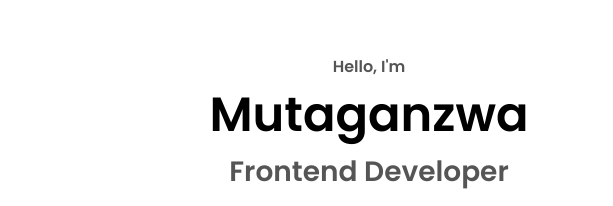
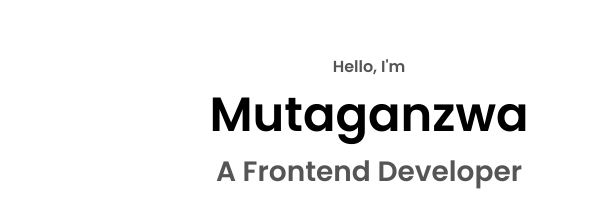
Before and after one commit to mutaganzwa-desire/mutaganzwa-desire.github.io, a plain HTML site: page index.html in a window 1280 px wide. Shown: the part 168-374 px from the top of the page, 511-1124 px from the left. Drawn offline with Linux system fonts and the light colour scheme.

Commit message:
section__text__p2 updated

```diff
--- a/index.html
+++ b/index.html
@@ -43,7 +43,7 @@
         <div class="section__text">
             <p class="section__text__p1">Hello, I'm</p>
             <h1 class="title">Mutaganzwa</h1>
-            <p class="section__text__p2">Frontend Developer</p>
+            <p class="section__text__p2">A Frontend Developer</p>
             <div class="btn-container">
                 <button class="btn btn-color-2"><a href="./assets/Mutaganzwa_Gift_Desire_Resume.pdf" download>Download CV</a></button>
                 <button class="btn btn-color-1" onclick="location.href='./#contact'">Contact info</button>
```
